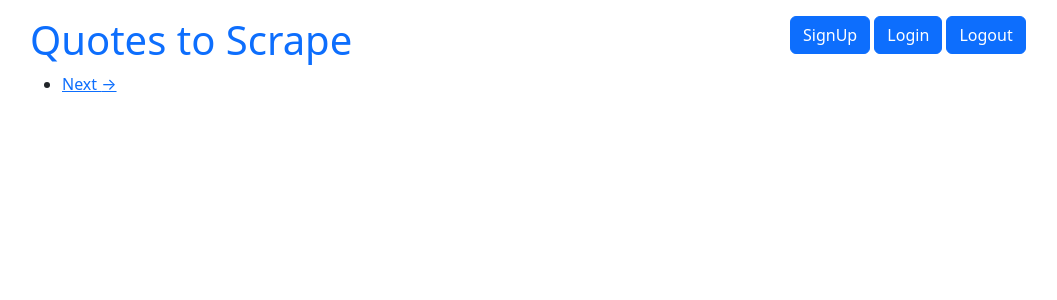
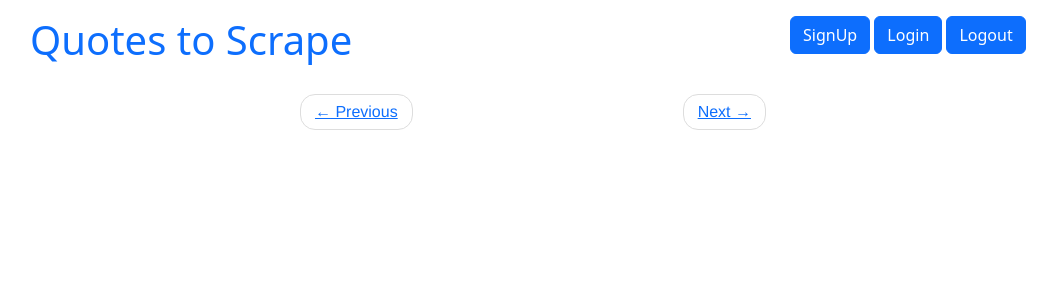
Before and after one commit to AnybodyKnows/goit-web-hw-10, a Django app: page / in a window 1280 px wide. Shown: the top 300 px of the page, without its empty margins (52-1109 px from the left). Run offline with Django 5.2, Linux system fonts and the light colour scheme; data that the repository does not hold is empty.

Commit message:
some issue with stiles

```diff
--- a/quotes/quot/static/quot/style.css
+++ b/quotes/quot/static/quot/style.css
@@ -24,3 +24,28 @@
     font-size: small;
     background-color: #7CA3E6;
 }
+
+.pager {
+    font-family: "Raleway","Helvetica Neue",Helvetica,Arial,sans-serif;
+}
+
+.pager {
+    padding-left: 0;
+    margin: 22px 0;
+    list-style: none;
+    text-align: center;
+}
+.pager li {
+    display: inline;
+}
+.pager .next>a, .pager .next>span {
+    float: right;
+}
+
+.pager li>a, .pager li>span {
+    display: inline-block;
+    padding: 5px 14px;
+    background-color: #ffffff;
+    border: 1px solid #dddddd;
+    border-radius: 15px;
+}
--- a/quotes/quot/template/quot/index.html
+++ b/quotes/quot/template/quot/index.html
@@ -1,5 +1,5 @@
 {% extends "quot/base.html" %}
-
+{% load extract %}
 {% block content %}
 
 <div class="row">
@@ -10,7 +10,7 @@
         <span class="text" itemprop="text">
             {{quote.quote}}
         </span>
-        <span>by <small class="author" itemprop="author">{{quote.author}}</small>
+        <span>by <small class="author" itemprop="author">{{quote.author|author}}</small>
         <a href="/author/{{quote.author}}">(about)</a>
         </span>
         <div class="tags">
@@ -28,9 +28,13 @@
     <nav>
         <ul class="pager">
 
+            <li class="previous">
+                <a href="/page/1/"><span aria-hidden="true">←</span> Previous</a>
+            </li>
+
 
             <li class="next">
-                <a href="/page/2/">Next <span aria-hidden="true">→</span></a>
+                <a href="/page/3/">Next <span aria-hidden="true">→</span></a>
             </li>
 
         </ul>
--- a/quotes/quot/views.py
+++ b/quotes/quot/views.py
@@ -1,9 +1,13 @@
 from django.shortcuts import render
-
+from django.core.paginator import Paginator
 from .utils import get_mongodb
 
 
-def main(request):
+def main(request, page=1):
     db = get_mongodb()
     quotes = db.quotes.find()
-    return render(request, 'quot/index.html', context={'quotes': quotes})
+    per_page = 10
+    paginator = Paginator(list(quotes), per_page)
+    quotes_on_page = paginator.page(page)
+
+    return render(request, 'quot/index.html', context={'quotes': quotes_on_page})
```
Also changed, not shown: quotes/quot/templatetags/extract.py (added, +14 -0 lines).
